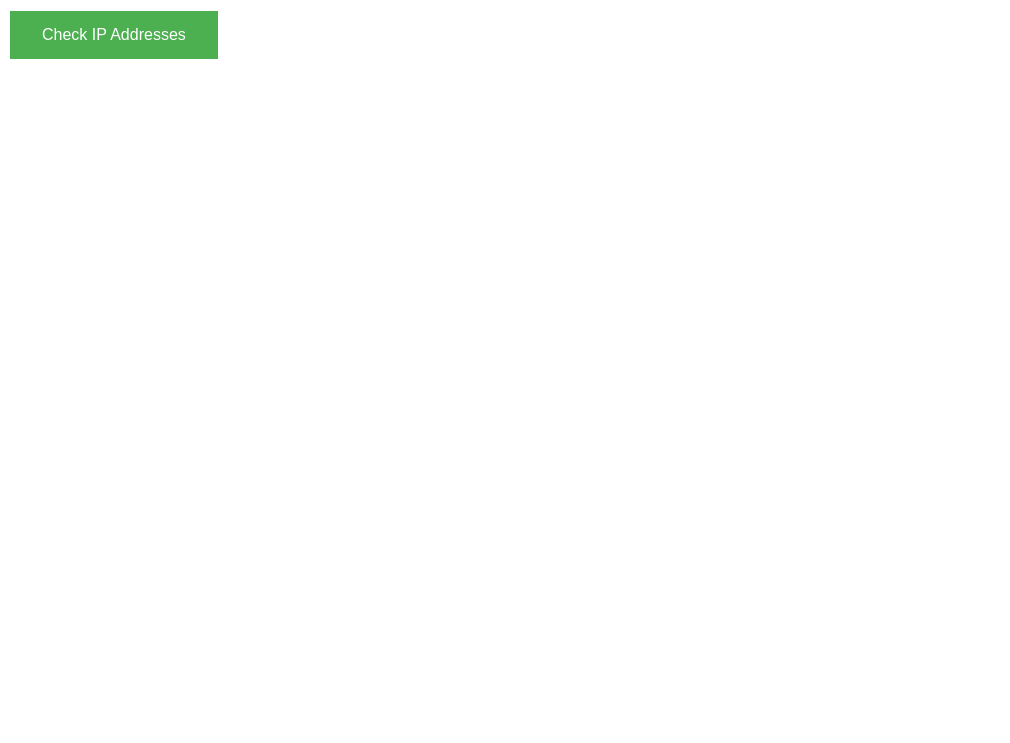
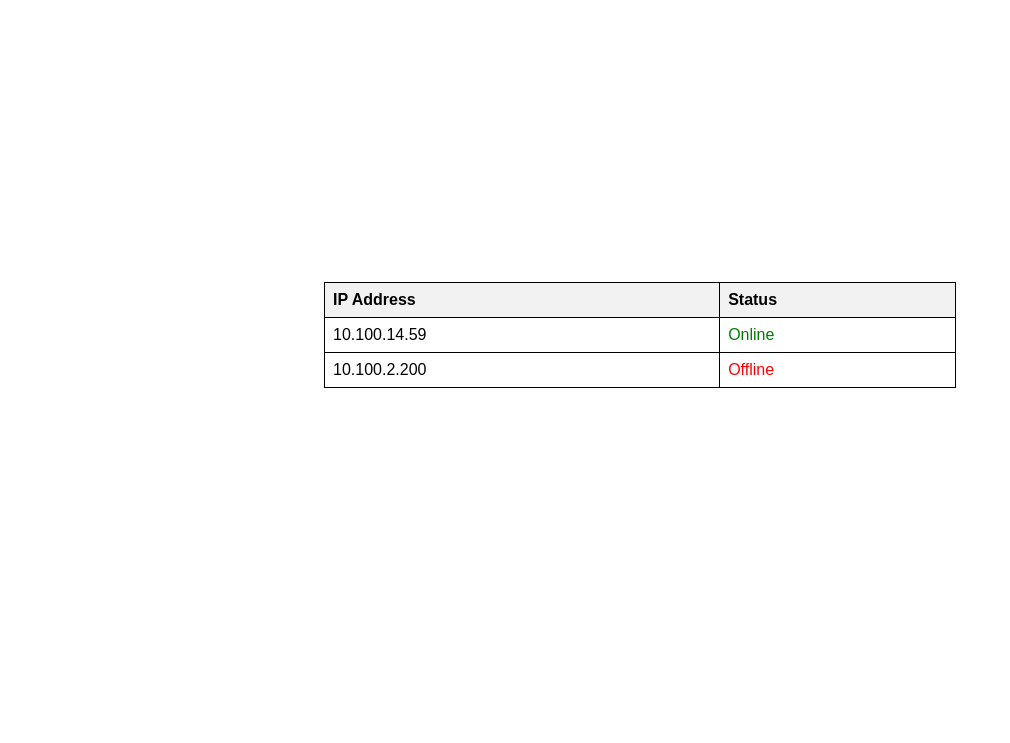
Before and after one commit to sahanaservicii/test-project, a plain HTML site: page index.html in a window 1280 px wide. Shown: the part 73-816 px from the top of the page, without its empty margins (0-1010 px from the left). Drawn offline with Linux system fonts and the light colour scheme.

Commit message:
index.html

```diff
--- a/index.html
+++ b/index.html
@@ -3,49 +3,49 @@
 <head>
     <meta charset="UTF-8">
     <meta name="viewport" content="width=device-width, initial-scale=1.0">
-    <title>IP Address Checker</title>
+    <title>IP Checker</title>
     <style>
-        button {
-            background-color: #4CAF50;
-            border: none;
-            color: white;
-            padding: 15px 32px;
-            text-align: center;
-            text-decoration: none;
-            display: inline-block;
-            font-size: 16px;
-            margin: 4px 2px;
-            cursor: pointer;
+        body {
+            display: flex;
+            justify-content: center;
+            align-items: center;
+            height: 100vh;
+            font-family: Arial, sans-serif;
+        }
+        table {
+            border-collapse: collapse;
+            width: 50%;
+        }
+        th, td {
+            border: 1px solid black;
+            padding: 8px;
+            text-align: left;
+        }
+        th {
+            background-color: #f2f2f2;
+        }
+        .online {
+            color: green;
+        }
+        .offline {
+            color: red;
         }
     </style>
 </head>
 <body>
-    <h1>IP Address Checker</h1>
-    <button onclick="checkIPs()">Check IP Addresses</button>
-    <p id="status"></p>
-
-    <script>
-        function checkIPs() {
-            const ip1 = "10.100.14.59";
-            const ip2 = "10.100.3.240";
-
-            const status1 = ping(ip1);
-            const status2 = ping(ip2);
-
-            document.getElementById("status").innerHTML = `IP Address ${ip1}: ${status1}<br>IP Address ${ip2}: ${status2}`;
-        }
-
-        function ping(ip) {
-            const cmd = `ping -c 1 ${ip}`;
-            const execSync = require('child_process').execSync;
-            const output = execSync(cmd).toString();
-
-            if (output.includes("1 packets transmitted, 1 received")) {
-                return "Online";
-            } else {
-                return "Offline";
-            }
-        }
-    </script>
+    <table>
+        <tr>
+            <th>IP Address</th>
+            <th>Status</th>
+        </tr>
+        <tr>
+            <td>10.100.14.59</td>
+            <td class="online">Online</td>
+        </tr>
+        <tr>
+            <td>10.100.2.200</td>
+            <td class="offline">Offline</td>
+        </tr>
+    </table>
 </body>
 </html>
```
